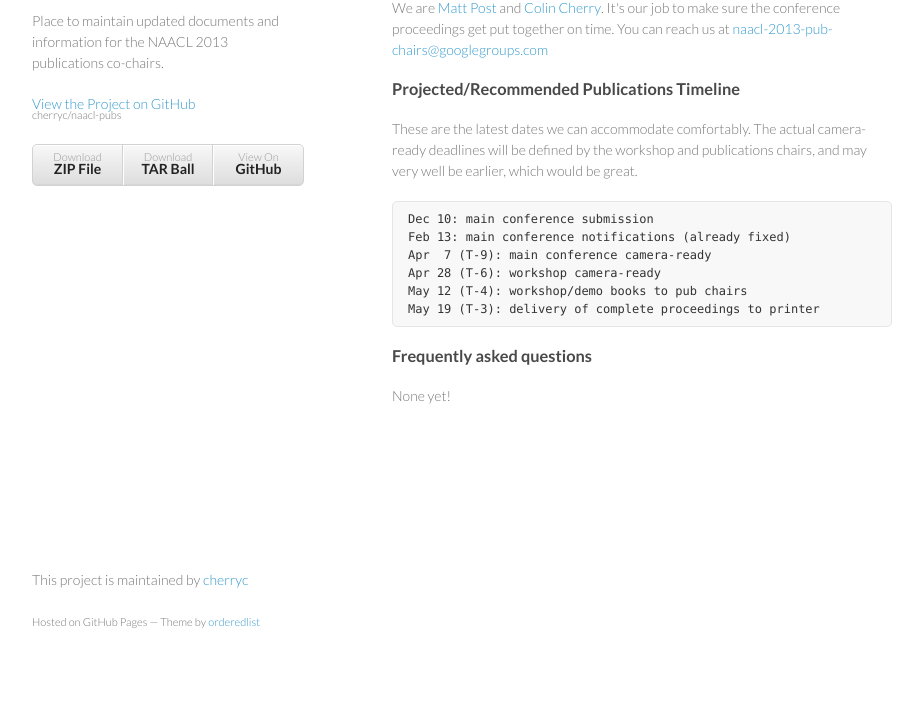
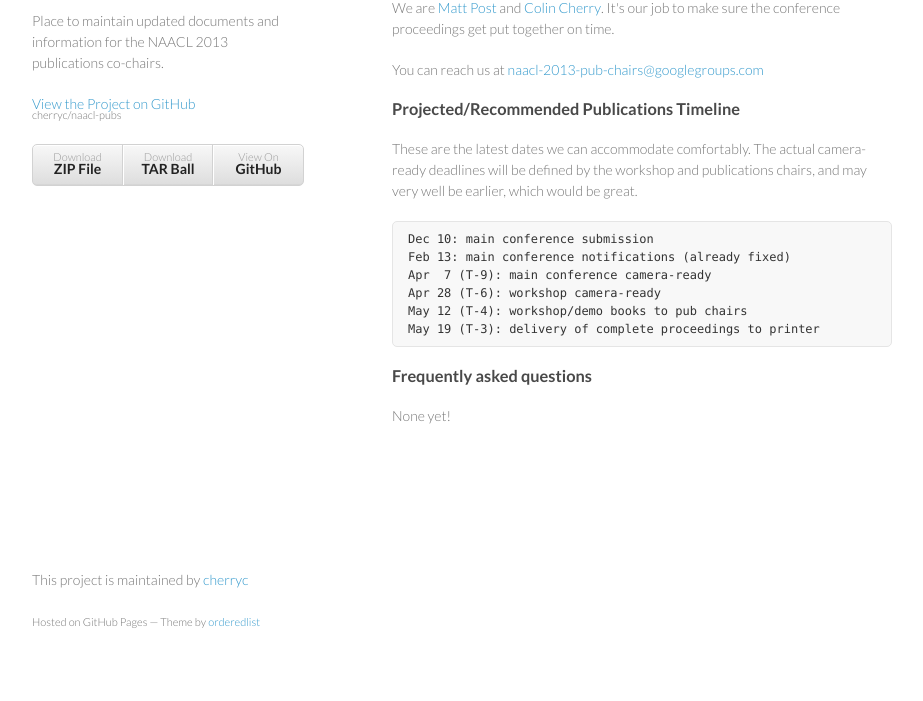
Before and after one commit to cherryc/naacl-pubs, a plain HTML site: page index.html in a window 1280 px wide. Shown: the part 99-800 px from the top of the page, without its empty margins (178-1101 px from the left). Drawn offline with Linux system fonts and the light colour scheme.

Commit message:
Fiddling with the website.

```diff
--- a/index.html
+++ b/index.html
@@ -30,7 +30,8 @@
       <section>
         <h3>Meet your 2013 NAACL publications co-chairs.</h3>
 
-<p>We are <a href="http://cs.jhu.edu/%7Epost/">Matt Post</a> and <a href="https://sites.google.com/site/colinacherry/">Colin Cherry</a>. It's our job to make sure the conference proceedings get put together on time. You can reach us at <a href="mailto:naacl-2013-pub-chairs@googlegroups.com">naacl-2013-pub-chairs@googlegroups.com</a></p>
+<p>We are <a href="http://cs.jhu.edu/%7Epost/">Matt Post</a> and <a href="https://sites.google.com/site/colinacherry/">Colin Cherry</a>. It's our job to make sure the conference proceedings get put together on time.
+<p>You can reach us at <a href="mailto:naacl-2013-pub-chairs@googlegroups.com">naacl-2013-pub-chairs@googlegroups.com</a></p>
 
 <h3>Projected/Recommended Publications Timeline</h3>
 
```
